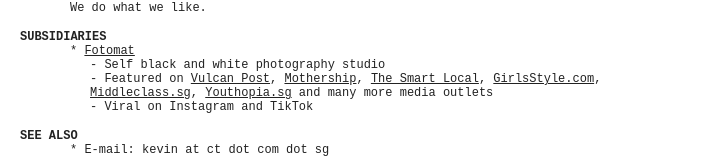
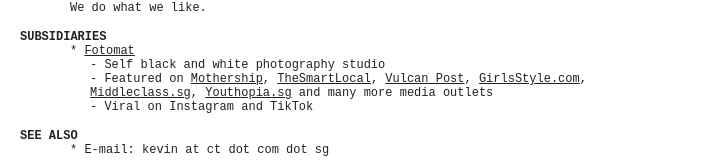
Before and after one commit to 19hours/ct, a plain HTML site: page index.html in a window 1280 px wide. Shown: the part 172-334 px from the top of the page, without its empty margins (0-711 px from the left). Drawn offline with Linux system fonts and the light colour scheme.

Commit message:
Update index.html

```diff
--- a/index.html
+++ b/index.html
@@ -51,7 +51,7 @@
 </p><h1>SUBSIDIARIES</h1><p class="subtext bottomcut">
   * <a href="https://fotomatstudios.com/">Fotomat</a></p><p class="doublesubtext">
   - Self black and white photography studio<br>
-  - Featured on <a href="https://vulcanpost.com/748364/fotomat-self-photo-studio-singapore/">Vulcan Post</a>, <a href="https://mothership.sg/2021/05/fotomat-studio-self- photo-shoot/">Mothership</a>, <a href="https://www.tiktok.com/@thesmartlocalsg/video/6971719094705868033?lang=en&is_copy_url=0&is_from_webapp=v1&sender_device=pc&sender_web_id=6969958446365459969">The Smart Local</a>, <a href="https://girlstyle.com/sg/article/87890/fotomat-studios-singapore">GirlsStyle.com</a>, <a href="https://middleclass.sg/trending/fotomat-studios/">Middleclass.sg</a>, <a href="https://youthopia.sg/read/five-things-to- do-this-weekend-may-7-9/">Youthopia.sg</a> and many more media outlets<br>
+  - Featured on <a href="https://mothership.sg/2021/05/fotomat-studio-self- photo-shoot/">Mothership</a>, <a href="https://www.tiktok.com/@thesmartlocalsg/video/6971719094705868033?lang=en&is_copy_url=0&is_from_webapp=v1&sender_device=pc&sender_web_id=6969958446365459969">TheSmartLocal</a>, <a href="https://vulcanpost.com/748364/fotomat-self-photo-studio-singapore/">Vulcan Post</a>, <a href="https://girlstyle.com/sg/article/87890/fotomat-studios-singapore">GirlsStyle.com</a>, <a href="https://middleclass.sg/trending/fotomat-studios/">Middleclass.sg</a>, <a href="https://youthopia.sg/read/five-things-to- do-this-weekend-may-7-9/">Youthopia.sg</a> and many more media outlets<br>
   - Viral on Instagram and TikTok
 </p><h1>SEE ALSO</h1><p class="subtext">
   * E-mail:      kevin at ct dot com dot sg<br></p><pre class="manheader">CHU TECHNOLOGIES                     Company Profile                      CHU TECHNOLOGIES
```
